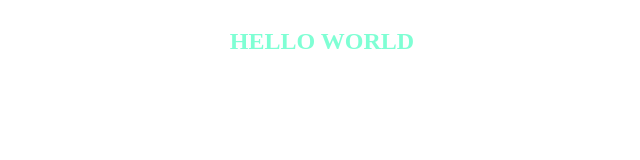
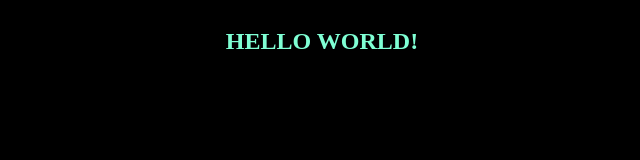
Before and after one commit to F1l1pe05/projeto-git, a plain HTML site: page principal/index.html in a window 1280 px wide. Shown: the whole page, without its empty margins (318-958 px from the left). Drawn offline with Linux system fonts and the light colour scheme.

Commit message:
segundo commit

```diff
--- a/principal/index.html
+++ b/principal/index.html
@@ -9,7 +9,7 @@
 <body>
     <section class="texto-container">
     <h1 class="texto">
-        HELLO WORLD
+        HELLO WORLD!
     </h1>
     </section>
 </body>
--- a/principal/style.css
+++ b/principal/style.css
@@ -2,6 +2,7 @@ body{
     display: flex;
     justify-content: center;
     align-items: center;
+    background-color: black;
 }
 
 
```
